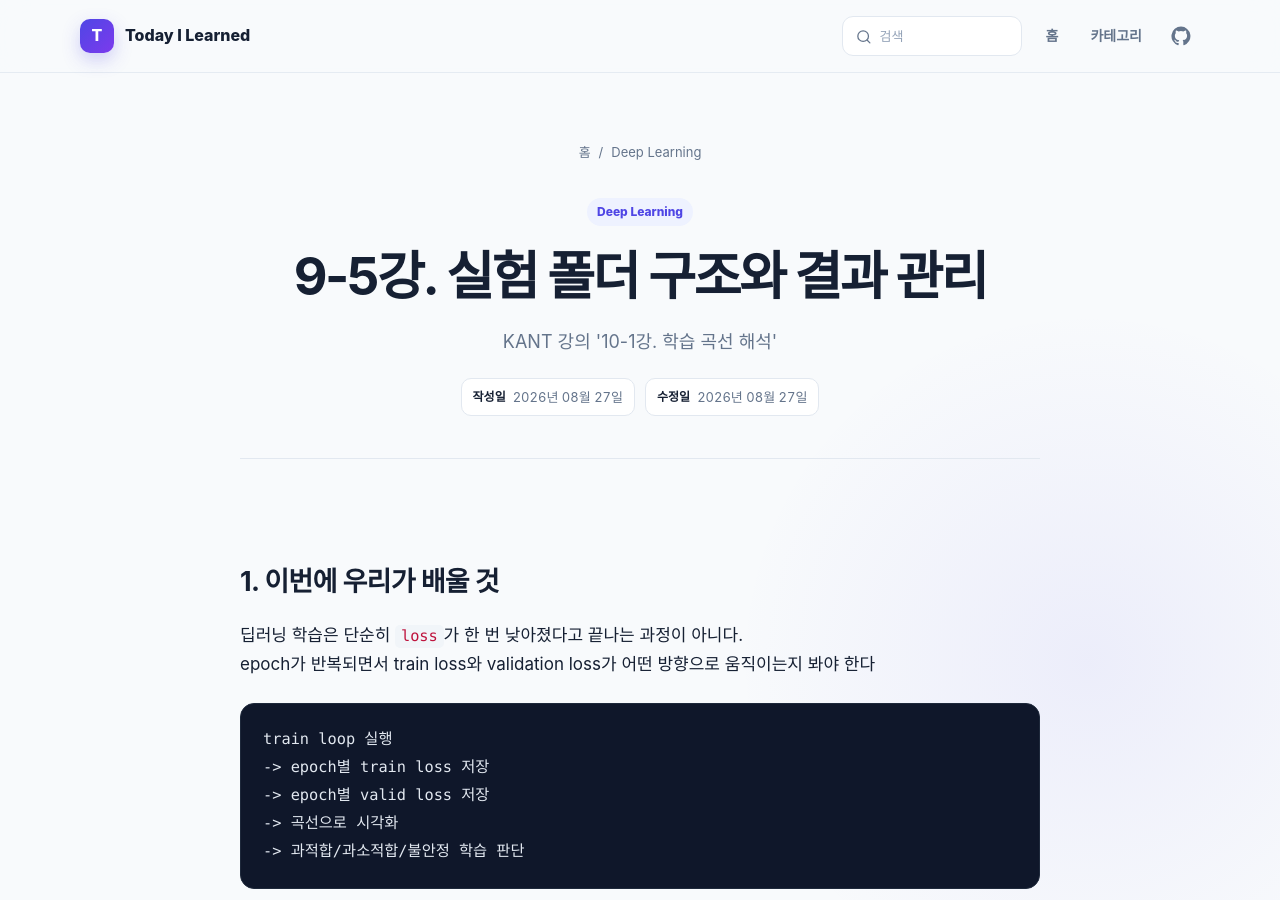
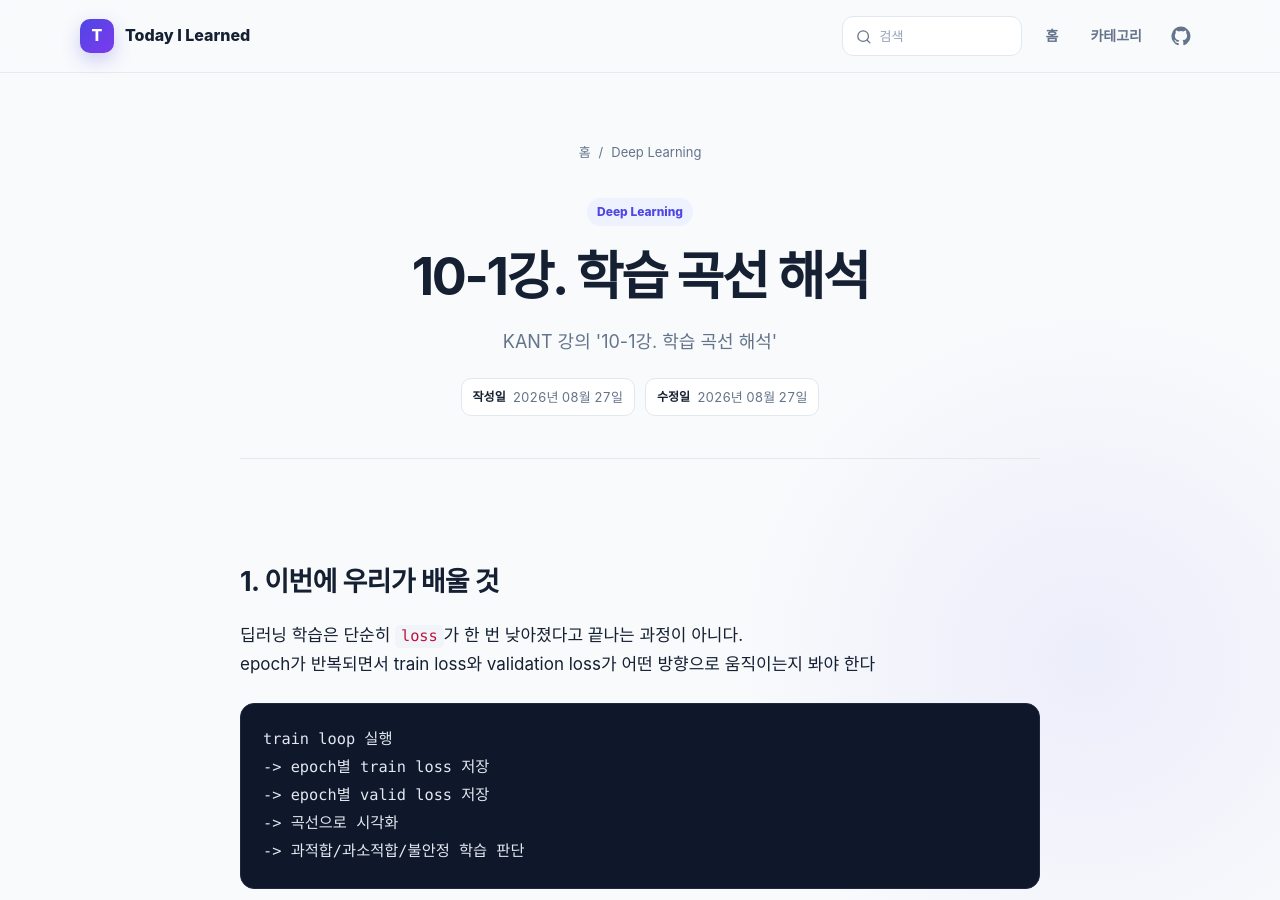
Before and after one commit to yshzjq/TIL, a Jekyll site: the page built from deep-learning/10-1강. 학습 곡선 해석.md, in a window 1280 px wide and 900 px high. Built offline with Jekyll 4.4.1, drawn with Linux system fonts in a browser that asks for light colours.

Commit message:
10-1강. 학습 곡선 해석 TIL 제목 수정

```diff
--- a/deep-learning/10-1강. 학습 곡선 해석.md
+++ b/deep-learning/10-1강. 학습 곡선 해석.md
@@ -1,5 +1,5 @@
 ---
-title: 9-5강. 실험 폴더 구조와 결과 관리
+title: 10-1강. 학습 곡선 해석
 date: 2026-08-27
 updated: 2026-08-27
 description: KANT 강의 '10-1강. 학습 곡선 해석'
```
